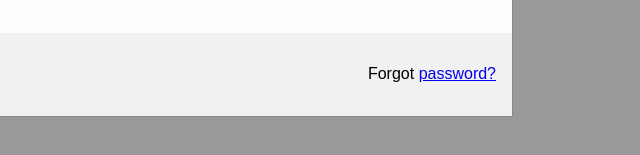
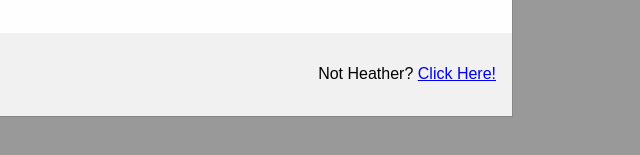
Before and after one commit to obeay/heather, a plain HTML site: page index.html in a window 1280 px wide. Both pictures are taken after a click on the button "Login". Shown: the part 369-524 px from the top of the page, 640-1280 px from the left. Drawn offline with Linux system fonts and the light colour scheme.

Commit message:
Update index.html

```diff
--- a/index.html
+++ b/index.html
@@ -159,7 +159,7 @@ span.psw {
 
     <div class="container" style="background-color:#f1f1f1">
       <button type="button" onclick="document.getElementById('id01').style.display='none'" class="cancelbtn">Cancel</button>
-      <span class="psw">Forgot <a href="studyortest.html">password?</a></span>
+      <span class="psw">Not Heather? <a href="studyortest.html">Click Here!</a></span>
     </div>
   </form>
 </div>
```
